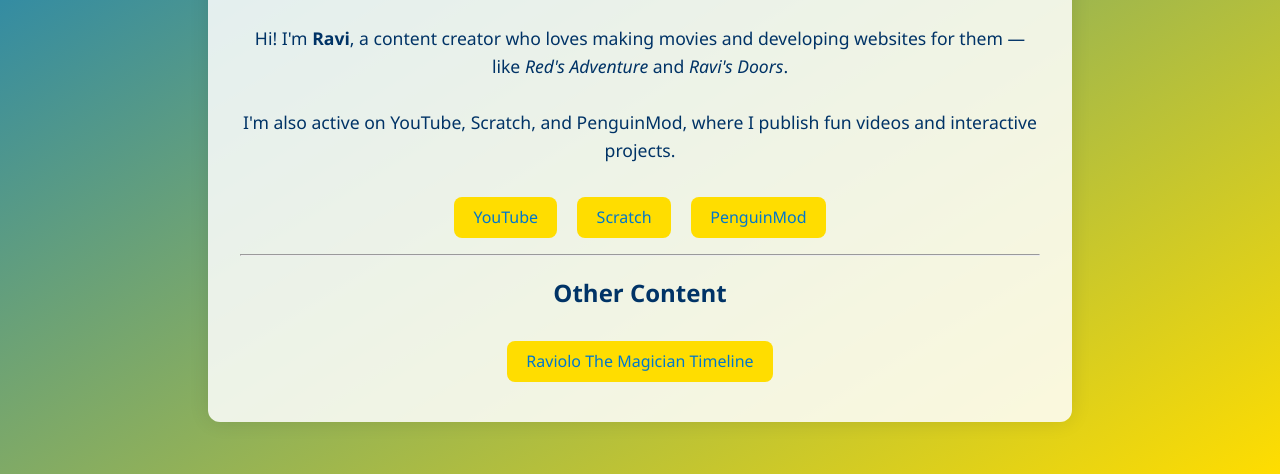
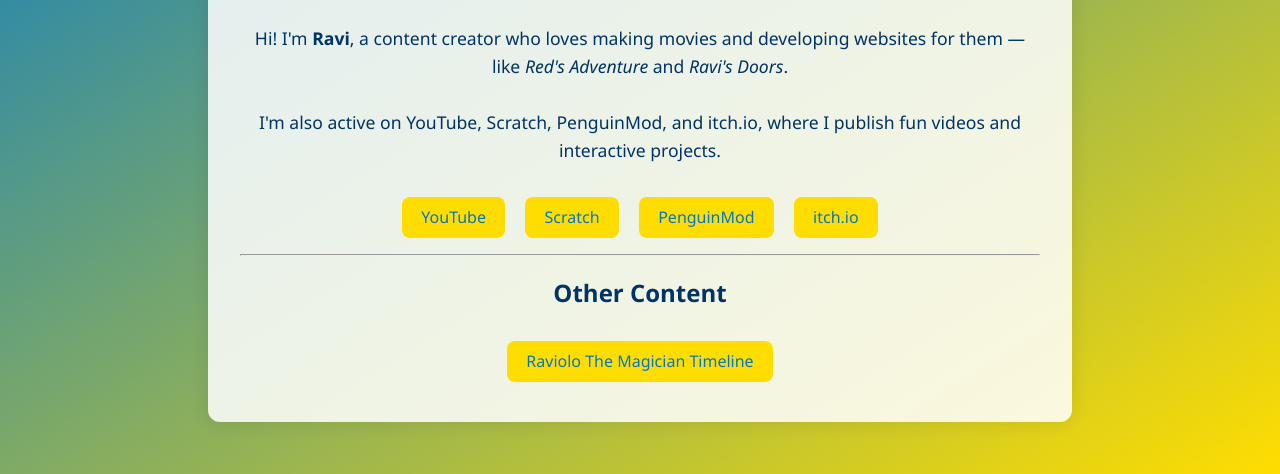
Before and after one commit to Ravis-World/ravis-world.github.io, a plain HTML site: page index.html in a window 1280 px wide. Shown: the part 326-800 px from the top of the page. Drawn offline with Linux system fonts and the light colour scheme.

Commit message:
Update index.html

```diff
--- a/index.html
+++ b/index.html
@@ -12,12 +12,13 @@
             <h1>Ravi's World</h1>
             <p>
                 Hi! I'm <strong>Ravi</strong>, a content creator who loves making movies and developing websites for them — like <em>Red's Adventure</em> and <em>Ravi's Doors</em>.<br><br>
-                I'm also active on YouTube, Scratch, and PenguinMod, where I publish fun videos and interactive projects.
+                I'm also active on YouTube, Scratch, PenguinMod, and itch.io, where I publish fun videos and interactive projects.
             </p>
             <div class="links">
                 <a href="https://www.youtube.com/@ravisworld9528" target="_blank">YouTube</a>
                 <a href="https://scratch.mit.edu/users/Ravis_World/" target="_blank">Scratch</a>
                 <a href="https://penguinmod.com/profile?user=ravis_world" target="_blank">PenguinMod</a>
+                <a href="https://ravis-world.itch.io/">itch.io</a>
             </div>
             <hr>
             <div class="other-content">
```
